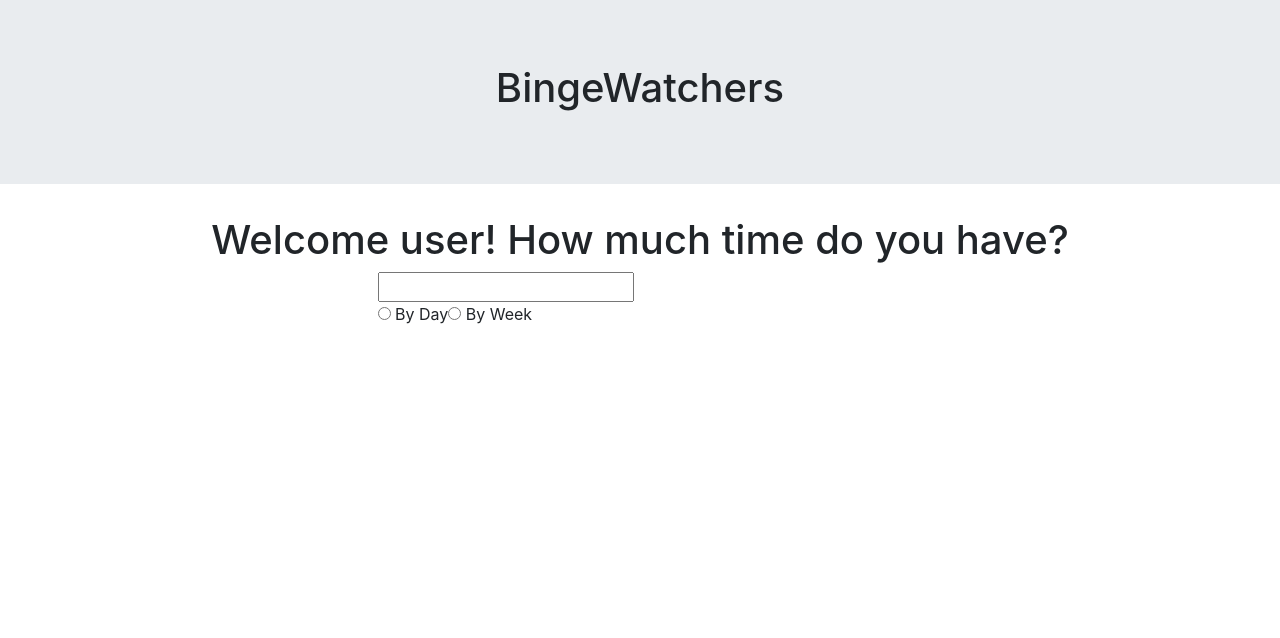
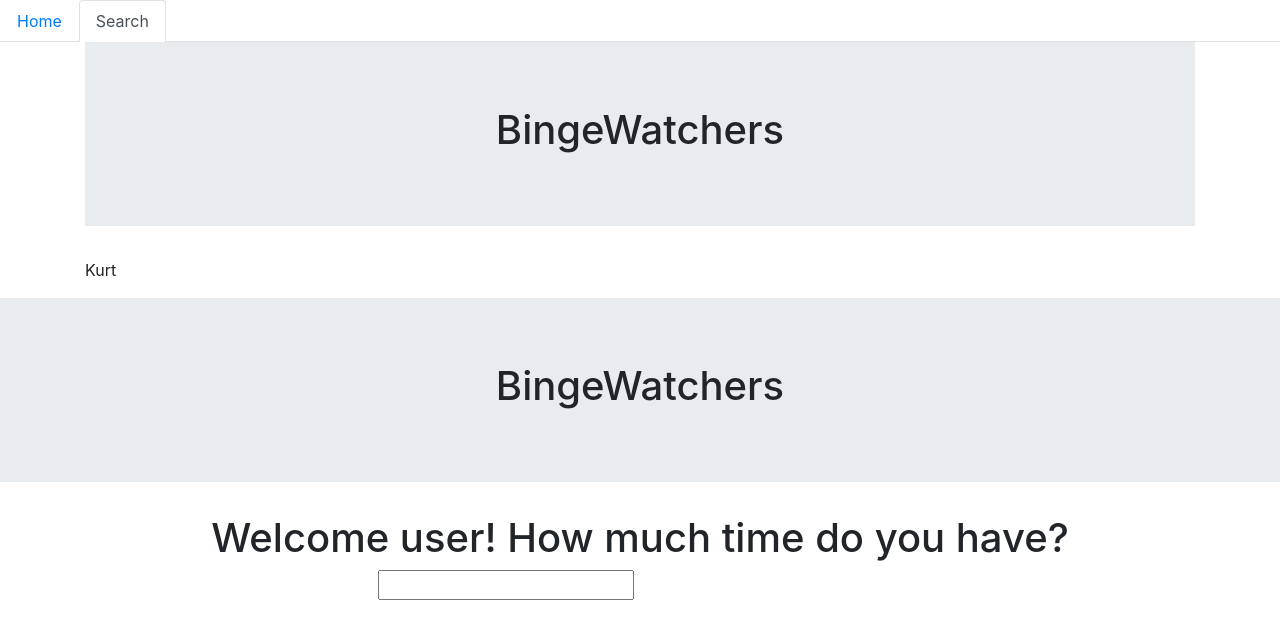
Before and after one commit to kurt-austin/bingewatcher, a React (Create React App) app in the folder client/: page /search in a window 1280 px wide. Shown: the top 638 px of the page. Built offline with nearby package versions, Linux system fonts and the light colour scheme.

Commit message:
combined Kurt's code & profile page starter code

```diff
--- a/client/src/App.js
+++ b/client/src/App.js
@@ -1,17 +1,32 @@
 import React from 'react';
 import logo from './logo.svg';
 import Jumbotron from './components/jumbotron';
-import Profile from "./components/Profile"
+import Profile from "./components/Profile";
+import Nav from './components/navbar/Nav';
+import { BrowserRouter as Router, Route,  Link } from "react-router-dom";
+import Home from './pages/Home';
+import Search from './pages/Search';
+
+
 //import './App.css';
 
 function App() {
   return (
-    <>
-    <Jumbotron />
-      <Profile />
-
-    </>
-
+    <Router>
+      <div>
+        <Nav />
+        {/* <Switch> */}
+          <Route exact path={"/"} >
+            <Home />
+          </Route>
+        <Route exact path={"/search"}>
+          <Search />
+          </Route>
+        {/* </Switch> */}
+        <Jumbotron />
+        <Profile />
+      </div>
+    </Router>
   );
 }
 
--- a/client/src/components/Profile/index.js
+++ b/client/src/components/Profile/index.js
@@ -24,10 +24,10 @@ class Profile extends Component {
             <input />
           </form>
         </div>
-        <div className="container col-sm-6" onChange={this.onChangeValue}>
-          <input type="radio" value="Male" name="day" /> By Day
-          <input type="radio" value="Female" name="week" /> By Week
-        </div>
+        {/* <div className="container col-sm-6" onChange={this.onChangeValue}>
+          <input type="radio" value="Day" name="day" /> By Day
+          <input type="radio" value="Week" name="week" /> By Week
+        </div> */}
       </div>
     );
   }
--- /dev/null
+++ b/client/src/components/navbar/Nav.js
@@ -0,0 +1,24 @@
+import React from "react";
+import { Link, useLocation } from "react-router-dom";
+function Nav() {
+    const location = useLocation();
+    console.log(location.pathname);
+    return (
+        <ul className="nav nav-tabs">
+            <li className="nav-item">
+                <Link to="/" className={location.pathname === "/" ? "nav-link active" : "nav-link"}>
+                    Home
+            </Link>
+            </li>
+            <li className="nav-item">
+                <Link
+                    to="/search"
+                    className={location.pathname === "/search" ? "nav-link active" : "nav-link"}
+                >
+                    Search
+            </Link>
+            </li>
+        </ul>
+    );
+}
+export default Nav;
--- /dev/null
+++ b/client/src/components/utils/API.js
@@ -0,0 +1,7 @@
+import axios from "axios";
+const BASEURL = "https://www.episodate.com/api/search?=";
+export default {
+    search: function (query) {
+        return axios.get(BASEURL + query);
+    }
+};
--- /dev/null
+++ b/client/src/pages/Search.js
@@ -0,0 +1,25 @@
+import React, { useState, useEffect } from 'react';
+import 'bootstrap/dist/css/bootstrap.min.css';
+import Jumbotron from "../components/jumbotron/";
+import API from "../utils/API.js";
+function Search() {
+    // const [shows, setShows] = useState([])
+    // useEffect(() => {
+    //     searchShow()
+    // }, [])
+    // const searchShow = () => {
+    //     API.search(query)
+    //         .then(res => setShows(shows.filter(shows => shows.name.includes(`${search}`))))
+    //         .catch(err => console.log(err))
+    return (
+        <div className="container">
+            <Jumbotron />
+            <p> Kurt
+                    {/* <input onChange={event => setShows(event.target.value)} />
+                    <button onClick={searchShow}> Search</button> */}
+            </p>
+        </div>
+    )
+    // }
+}
+export default Search;
```
Also changed, not shown: client/src/components/navbar/index.js (deleted).
